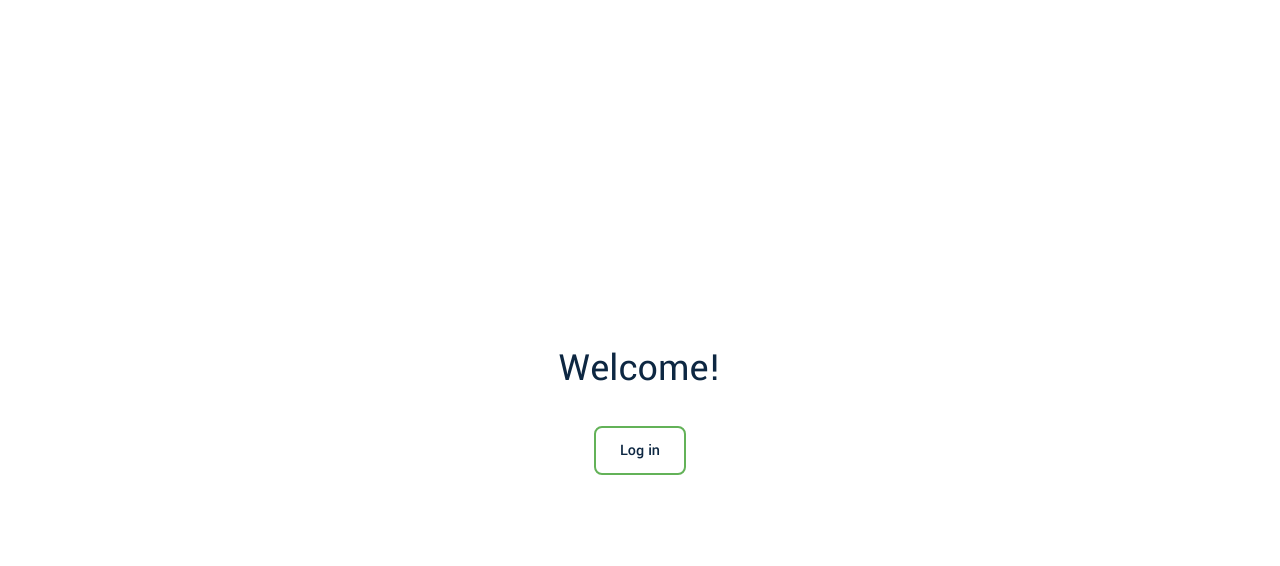
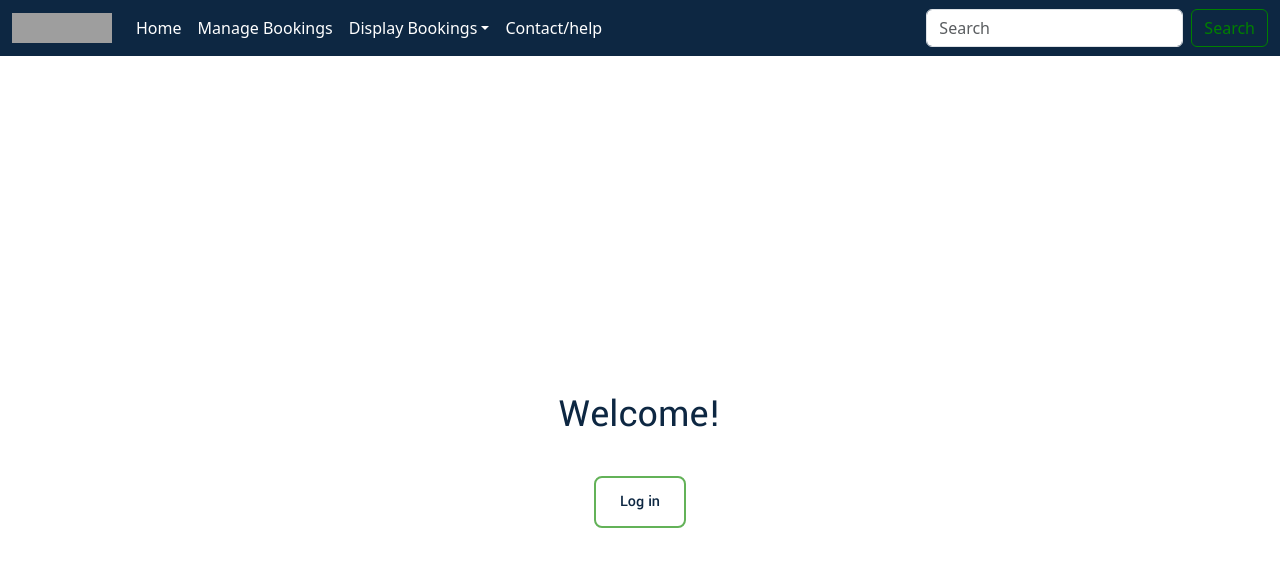
Before and after one commit to R-Amanfo/Room-Booking-Project, a React (Create React App) app in the folder src/client/: page / in a window 1280 px wide. Shown: the top 566 px of the page. Built offline with nearby package versions, Linux system fonts and the light colour scheme; grey boxes are pictures that could not be loaded.

Commit message:
Added navbar and styling

```diff
--- a/src/client/package.json
+++ b/src/client/package.json
@@ -12,16 +12,19 @@
     "@testing-library/user-event": "^13.5.0",
     "axios": "^1.6.8",
     "bcrypt": "^5.1.1",
+    "bootstrap": "^5.3.3",
     "cors": "^2.8.5",
     "express": "^4.19.2",
     "jsonwebtoken": "^9.0.2",
     "react": "^18.3.1",
+    "react-bootstrap": "^2.10.2",
     "react-datepicker": "^6.9.0",
     "react-dom": "^18.3.1",
-    "react-router-dom": "^6.23.0",
+    "react-router-dom": "^6.23.1",
     "react-scripts": "5.0.1",
     "react-timezone-select": "^3.2.3",
     "react-toastify": "^10.0.5",
+    "sass": "^1.77.2",
     "sqlite3": "^5.1.7",
     "toast": "^0.5.4",
     "web-vitals": "^2.1.4"
--- a/src/client/public/index.html
+++ b/src/client/public/index.html
@@ -14,6 +14,12 @@
       user's mobile device or desktop. See https://developers.google.com/web/fundamentals/web-app-manifest/
     -->
     <link rel="manifest" href="%PUBLIC_URL%/manifest.json" />
+    <link
+      rel="stylesheet"
+      href="https://cdn.jsdelivr.net/npm/bootstrap@5.3.2/dist/css/bootstrap.min.css"
+      integrity="sha384-T3c6CoIi6uLrA9TneNEoa7RxnatzjcDSCmG1MXxSR1GAsXEV/Dwwykc2MPK8M2HN"
+      crossorigin="anonymous"
+    />
     <!--
       Notice the use of %PUBLIC_URL% in the tags above.
       It will be replaced with the URL of the `public` folder during the build.
--- /dev/null
+++ b/src/client/src/App.js
@@ -0,0 +1,62 @@
+import { BrowserRouter, Route, Routes } from 'react-router-dom';
+import Home from './components/home';
+import Login from './components/login';
+import {Booking} from './components/booking';
+import {Testpage} from './components/testpage';
+import Signup from './components/Signup';
+import SearchBar from './components/search_bar';
+import BookUser from './components/BookUser';
+import './App.css';
+import { useEffect, useState } from 'react';
+import Layout from './components/Layout';
+import NavbarComp from './components/NavbarComp';
+import 'bootstrap/dist/css/bootstrap.min.css';
+
+
+function App() {
+  const [loggedIn, setLoggedIn] = useState(false)
+  const [email, setEmail] = useState("")
+
+  useEffect(() => {
+    // Fetch the user email and token from local storage
+    const user = JSON.parse(localStorage.getItem("user"))
+
+    // If the token/email does not exist, mark the user as logged out
+    if (!user || !user.token) {
+      setLoggedIn(false)
+      return
+    }
+
+    // If the token exists, verify it with the auth server to see if it is valid
+    fetch('http://localhost:3001/verify', {
+            method: "POST",
+            headers: {
+                'jwt-token': user.token
+              }
+        })
+        .then(r => r.json())
+        .then(r => {
+            setLoggedIn('success' === r.message)
+            setEmail(user.email || "")
+        })
+  }, [])
+
+  return (
+    <div className="App">
+      <BrowserRouter>
+         <NavbarComp />
+        <Routes>
+        <Route path="/Testpage" element={<Testpage />} />
+        <Route path="/booking" element={<Booking />} />
+        <Route path="/Signup" element={<Signup />} />
+        <Route path="/SearchBar" element={<SearchBar />} />
+        <Route path="/BookUser" element={<BookUser />} />
+          <Route path="/" element={<Home email={email} loggedIn={loggedIn} setLoggedIn={setLoggedIn}/>} />
+          <Route path="/login" element={<Login setLoggedIn={setLoggedIn} setEmail={setEmail} />} />
+        </Routes>
+      </BrowserRouter>
+    </div>
+  );
+}
+
+export default App;
--- /dev/null
+++ b/src/client/src/components/Layout.jsx
@@ -0,0 +1,25 @@
+import React from 'react';
+import { Outlet,Link } from "react-router-dom";
+
+const Layout = ()=>{
+    return(
+        <div>
+            <nav>
+                <ul>
+                    <li>
+                        <Link to="/">Home</Link>
+                    </li>
+                    <li>
+                        <Link to="/contact">Contact</Link>
+                    </li>
+                    <li>
+                        <Link to="/about">About</Link>
+                    </li>
+                </ul>
+            </nav>
+            <Outlet/>
+        </div>
+    )
+}
+
+export default Layout;
--- /dev/null
+++ b/src/client/src/components/NavbarComp.js
@@ -0,0 +1,52 @@
+import React from 'react';
+import { Link } from 'react-router-dom';
+import Button from 'react-bootstrap/Button';
+import Container from 'react-bootstrap/Container';
+import Form from 'react-bootstrap/Form';
+import Nav from 'react-bootstrap/Nav';
+import Navbar from 'react-bootstrap/Navbar';
+import NavDropdown from 'react-bootstrap/NavDropdown';
+import './navbar.scss';
+
+const NavbarComp = () => {
+  return (
+    <Navbar variant="" expand="lg" className="navbar-custom">
+      <Container fluid>
+        <Navbar.Brand as={Link} to="/">
+          <img
+            src="https://naimuri.com/dist/images/svg/logo.svg"
+            width="100"
+            height="30"
+            className="d-inline-block align-top"
+            alt="Naimuri Booking System logo"
+          />
+        </Navbar.Brand>
+        <Navbar.Toggle aria-controls="navbarScroll" />
+        <Navbar.Collapse id="navbarScroll">
+          <Nav className="me-auto my-2 my-lg-0" style={{ maxHeight: '100px' }} navbarScroll>
+            <Nav.Link as={Link} to="/">Home</Nav.Link>
+            <Nav.Link as={Link} to="/Booking">Manage Bookings</Nav.Link>
+            <NavDropdown title="Display Bookings" id="navbarScrollingDropdown">
+              <NavDropdown.Item as={Link} to="#action3">Action</NavDropdown.Item>
+              <NavDropdown.Item as={Link} to="#action4">Another action</NavDropdown.Item>
+              <NavDropdown.Divider />
+              <NavDropdown.Item as={Link} to="#action5">Something else here</NavDropdown.Item>
+            </NavDropdown>
+            <Nav.Link as={Link} to="/contact-us">Contact/help</Nav.Link>
+          </Nav>
+          <Form className="d-flex">
+            <Form.Control
+              type="search"
+              placeholder="Search"
+              className="me-2"
+              aria-label="Search"
+            />
+            <Button variant="outline-success">Search</Button>
+          </Form>
+        </Navbar.Collapse>
+      </Container>
+    </Navbar>
+  );
+};
+
+export default NavbarComp;
--- /dev/null
+++ b/src/client/src/components/navbar.scss
@@ -0,0 +1,42 @@
+// change the theme
+// $theme-colors: (
+//   "primary": #0074d9,
+//   "danger": #ff4136
+// );
+// navbar.scss
+
+.navbar-custom {
+  background-color: #0D2742 !important;
+
+  .navbar-brand,
+  .nav-link,
+  .navbar-toggler-icon {
+    color: #fff;
+    &:hover {
+      color: #ccc;
+    }
+  }
+
+  .nav-link.disabled {
+    color: #999;
+  }
+
+  .form-control {
+    background-color: #fff;
+    color: #000;
+  }
+
+  .btn-outline-success {
+    color: green;
+    border-color: green;
+    &:hover {
+      background-color: green; /* Change to your desired green color */
+      border-color: green; /* Optional: match border color with background */
+    }
+  }
+}
+
+
+
+// Import Bootstrap and its default variables
+@import '~bootstrap/scss/bootstrap.scss';
--- a/src/client/src/index.js
+++ b/src/client/src/index.js
@@ -2,6 +2,7 @@ import React from 'react';
 import ReactDOM from 'react-dom/client';
 import './index.css';
 import App from './App';
+import "./components/navbar.scss";
 
 
 const root = ReactDOM.createRoot(document.getElementById('root'));
```
Also changed, not shown: src/client/src/components/navBar.jsx (deleted, +0 -35 lines), 2 other files (tests, documents, lock files or other folders).
